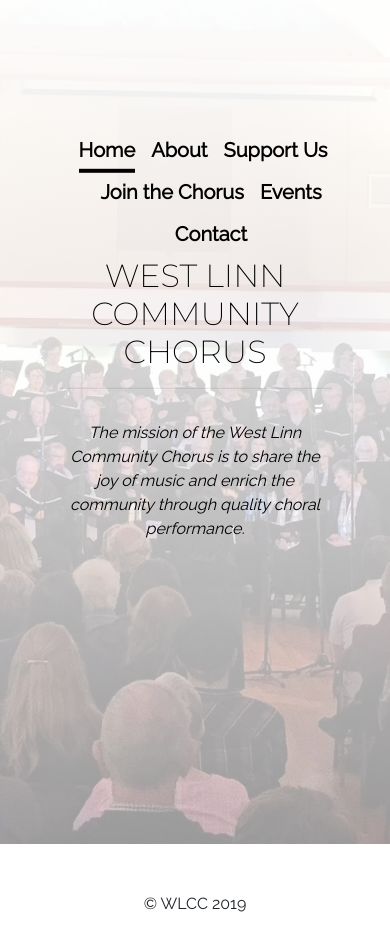
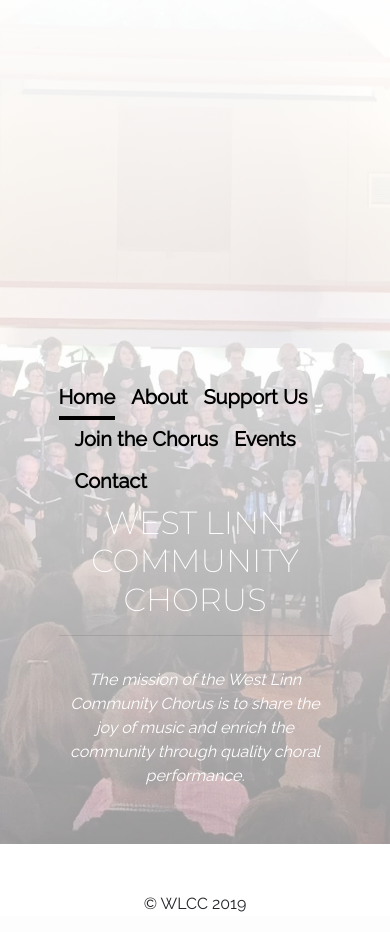
Before and after one commit to ecomstock/wlcc, a PHP site: page / in a window 390 px wide. Run offline with PHP 8.4, Linux system fonts and the light colour scheme.

Commit message:
wip: work on responsive layout

```diff
--- a/index.php
+++ b/index.php
@@ -7,10 +7,10 @@
 			<div class="carousel-inner" data-pause="false">
 				<div class="carousel-caption d-block">
 					<div class="d-sm-none">
-						<div class="flex-container">
-							<header class="masthead pt-3 pl-3">
+						<div class="">
+							<header class="masthead">
 								<div class="inner">
-									<nav class="nav nav-masthead justify-content-center">
+									<nav class="nav nav-masthead">
 										<?php
 											$urls = array(
 												"Home"            => "./index.php",
@@ -32,7 +32,8 @@
 					</div>
 					<h1 class="main-title">WEST LINN COMMUNITY CHORUS</h1>
 					<hr class="pt-3" style="max-width: 750px;">
-					<p style="max-width: 750px; display: inline-block;"><em>The mission of the West Linn Community Chorus is to share the joy of music and enrich the community through quality choral performance.</em></p>
+					<p style=""><em>The mission of the West Linn Community Chorus is to share the joy of music and enrich the community through quality choral performance.</em></p>
+					<!-- <p style="max-width: 750px; display: inline-block;"><em>The mission of the West Linn Community Chorus is to share the joy of music and enrich the community through quality choral performance.</em></p> -->
 				</div>
 				<div class="carousel-item active" id="bg-1" ></div>
 				<div class="carousel-item" id="bg-2"></div>
--- a/wlcc.css
+++ b/wlcc.css
@@ -1,17 +1,5 @@
 body {
 	font-family: 'Raleway', sans-serif;
-}
-
-.carousel-caption {
-	display: flex;
-	z-index: 10;
-	text-align: center;
-	color: black;
-	top: 40%;
-	/* bottom: auto; */
-	-webkit-transform: translate(0, -50%);
-	-ms-transform: translate(0, -50%);
-	transform: translate(0, -50%);
 }
 
 .main-title {
@@ -29,14 +17,68 @@
 	background-size: cover;
 }
 
-  /* RESPONSIVE CSS
-  -------------------------------------------------- */
+.flex-container {
+  	display: flex;
+  	/* box-shadow: inset 0 0 5rem white; */
+}
 
-@media (min-width: 40em) {
+.nav-masthead .nav-link {
+	padding: .25rem 0;
+	font-weight: 700;
+	font-size: 20px;
+	color: black;
+	background-color: transparent;
+	border-bottom: .25rem solid transparent;
+}
+
+.nav-masthead .nav-link:hover,
+.nav-masthead .nav-link:focus {
+  border-bottom-color: black;
+}
+
+.nav-masthead .nav-link + .nav-link {
+  margin-left: 1rem;
+}
+
+.nav-masthead .active {
+  color: black;
+  border-bottom-color: black;
+}
+
+/* RESPONSIVE CSS
+-------------------------------------------------- */
+
+@media (min-width: 500px) {
+	.carousel-caption {
+		display: flex;
+		z-index: 10;
+		text-align: center;
+		color: black;
+		top: 40%;
+		/* bottom: auto; */
+		-webkit-transform: translate(0, -50%);
+		-ms-transform: translate(0, -50%);
+		transform: translate(0, -50%);
+	}
 	.carousel-caption p {
-	  margin-bottom: 1.25rem;
-	  font-size: 1.25rem;
-	  line-height: 1.4;
+		margin-bottom: 1.25rem;
+		font-size: 1.25rem;
+		line-height: 1.4;
+	}
+}
+
+@media(max-width: 500px) {
+	html, body {
+		margin: 0;
+		padding: 0;
+		width: 100%;
+		height: 100%;
+	}
+	.carousel-caption {
+		/* top: 10%; */
+		flex-direction: column;
+    	/* justify-content: center;
+    	align-items: center; */
 	}
 }
 
@@ -46,9 +88,17 @@
 	}
 }
 
-.container-narrow {
-	max-width: 900px;
+@media (min-width: 48em) {
+	.masthead-brand {
+	  float: left;
+	}
+	.nav-masthead {
+	  float: right;
+	}
 }
+
+/* CAROUSEL BG IMAGES
+-------------------------------------------------- */
 
 #bg-1 {
 	background-image:
@@ -105,40 +155,3 @@
 	linear-gradient(to top, rgba(255, 255, 255, 0.6), rgba(255, 255, 255, 0.99)),
 	url("img/rehearsal-2.jpg");
 }
-
-.flex-container {
-  	display: flex;
-  	/* box-shadow: inset 0 0 5rem white; */
-}
-
-.nav-masthead .nav-link {
-	padding: .25rem 0;
-	font-weight: 700;
-	font-size: 20px;
-	color: black;
-	background-color: transparent;
-	border-bottom: .25rem solid transparent;
-}
-
-.nav-masthead .nav-link:hover,
-.nav-masthead .nav-link:focus {
-  border-bottom-color: black;
-}
-
-.nav-masthead .nav-link + .nav-link {
-  margin-left: 1rem;
-}
-
-.nav-masthead .active {
-  color: black;
-  border-bottom-color: black;
-}
-
-@media (min-width: 48em) {
-  .masthead-brand {
-    float: left;
-  }
-  .nav-masthead {
-    float: right;
-  }
-}
```
